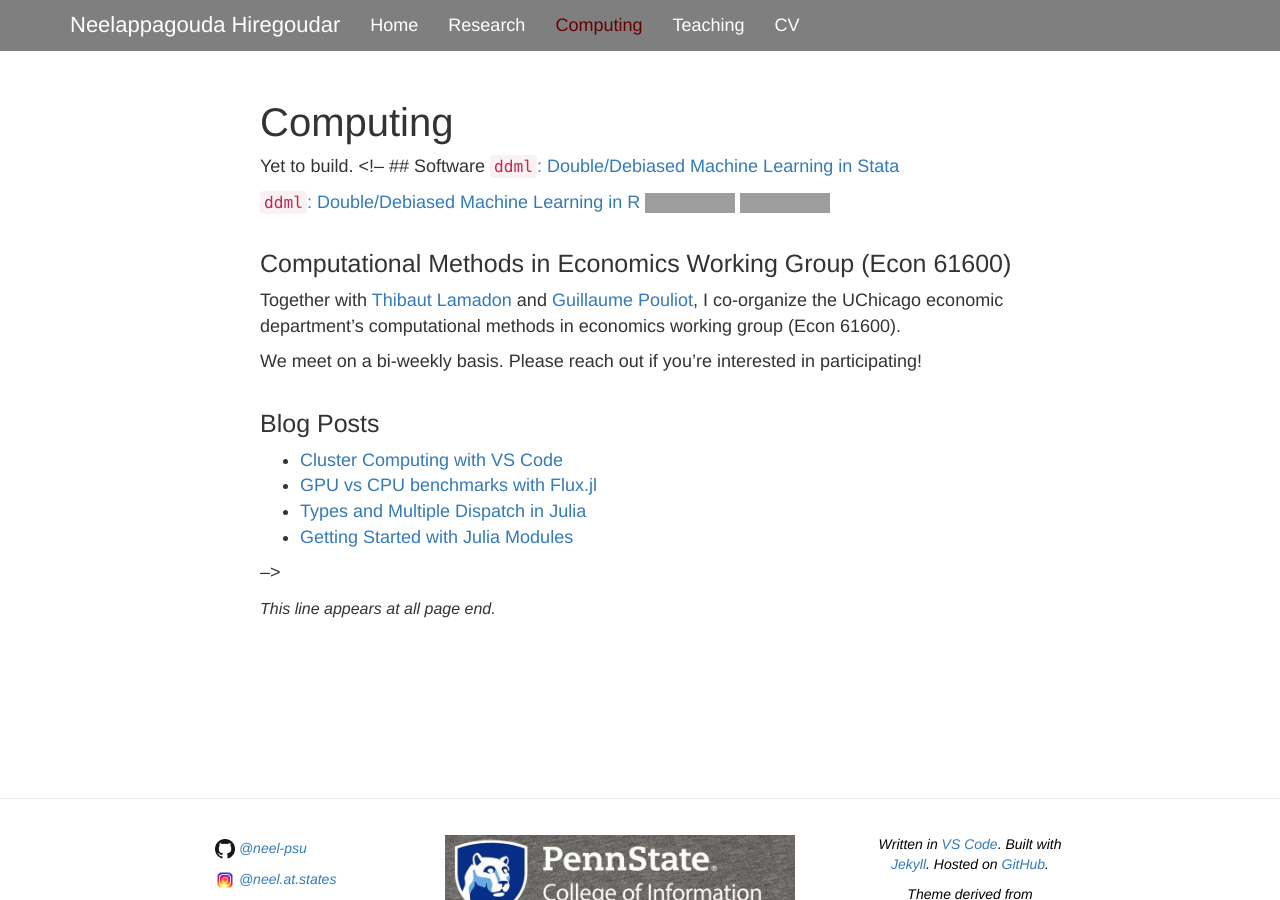
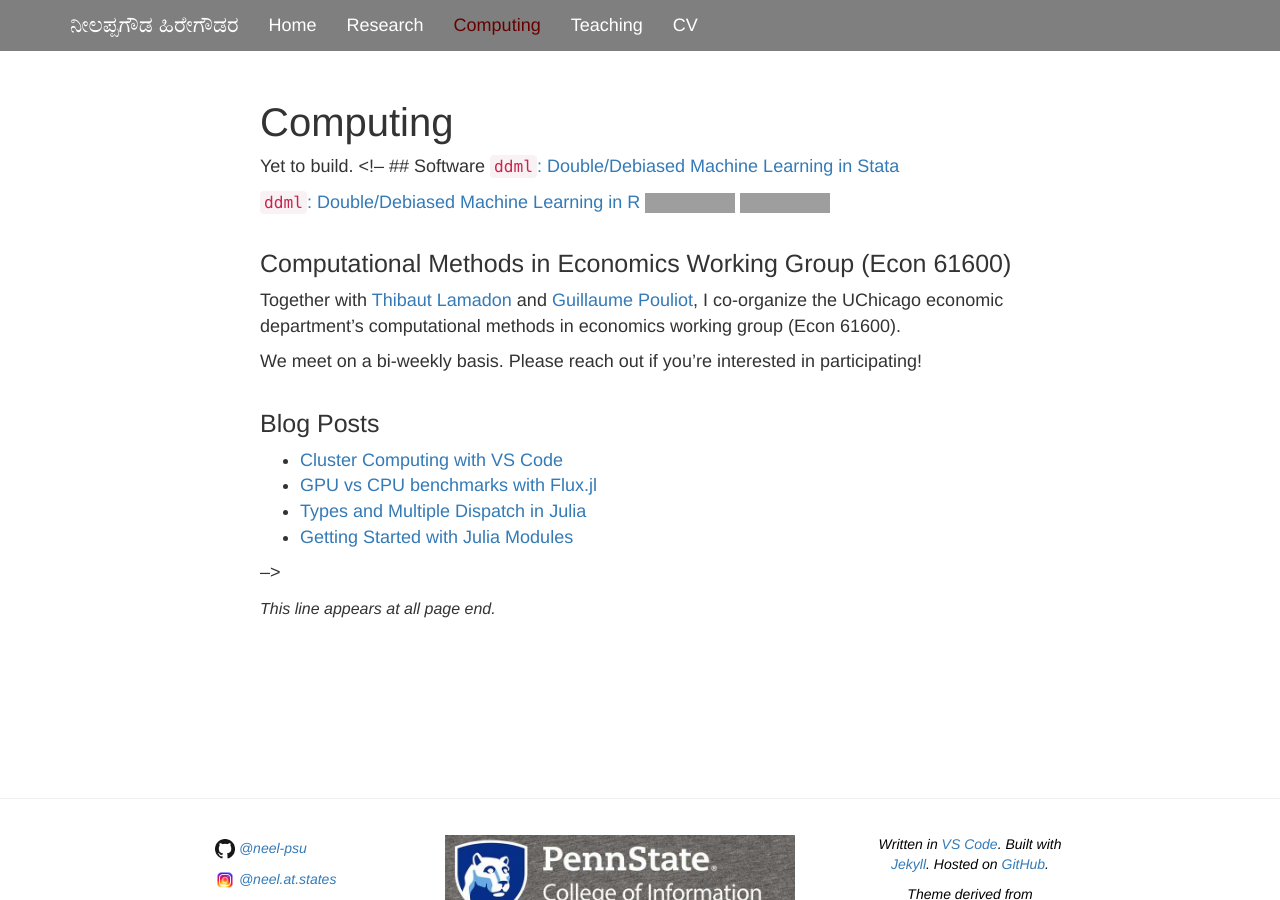
Before and after one commit to neelu065/neel-psu.github.io, a Jekyll site: the page built from computing.md, in a window 1280 px wide and 900 px high. Built offline with Jekyll 4.4.1, drawn with Linux system fonts in a browser that asks for light colours; grey boxes are pictures that could not be loaded.

Commit message:
name in kannada added.

```diff
--- a/_layouts/default.html
+++ b/_layouts/default.html
@@ -54,7 +54,7 @@
           <span class="icon-bar"></span>
           <span class="icon-bar"></span>
         </button>
-        <a class="navbar-brand">Neelappagouda Hiregoudar</a>
+        <a class="navbar-brand">ನೀಲಪ್ಪಗೌಡ ಹಿರೇಗೌಡರ</a>
       </div>
       <div id="navbar" class="collapse navbar-collapse">
         <ul class="nav navbar-nav">
```
Also changed, not shown: index.md (+1 -1 lines).
